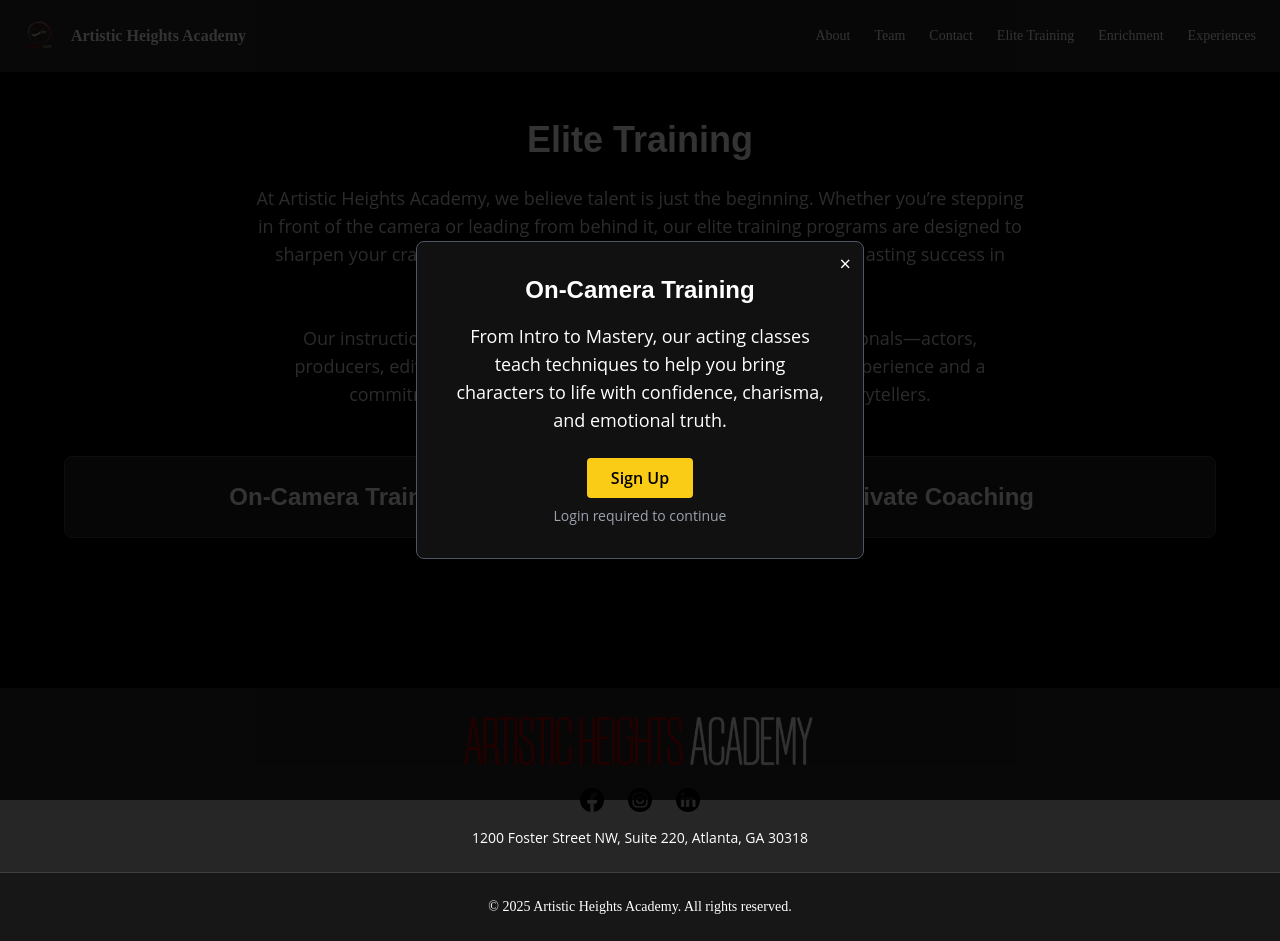
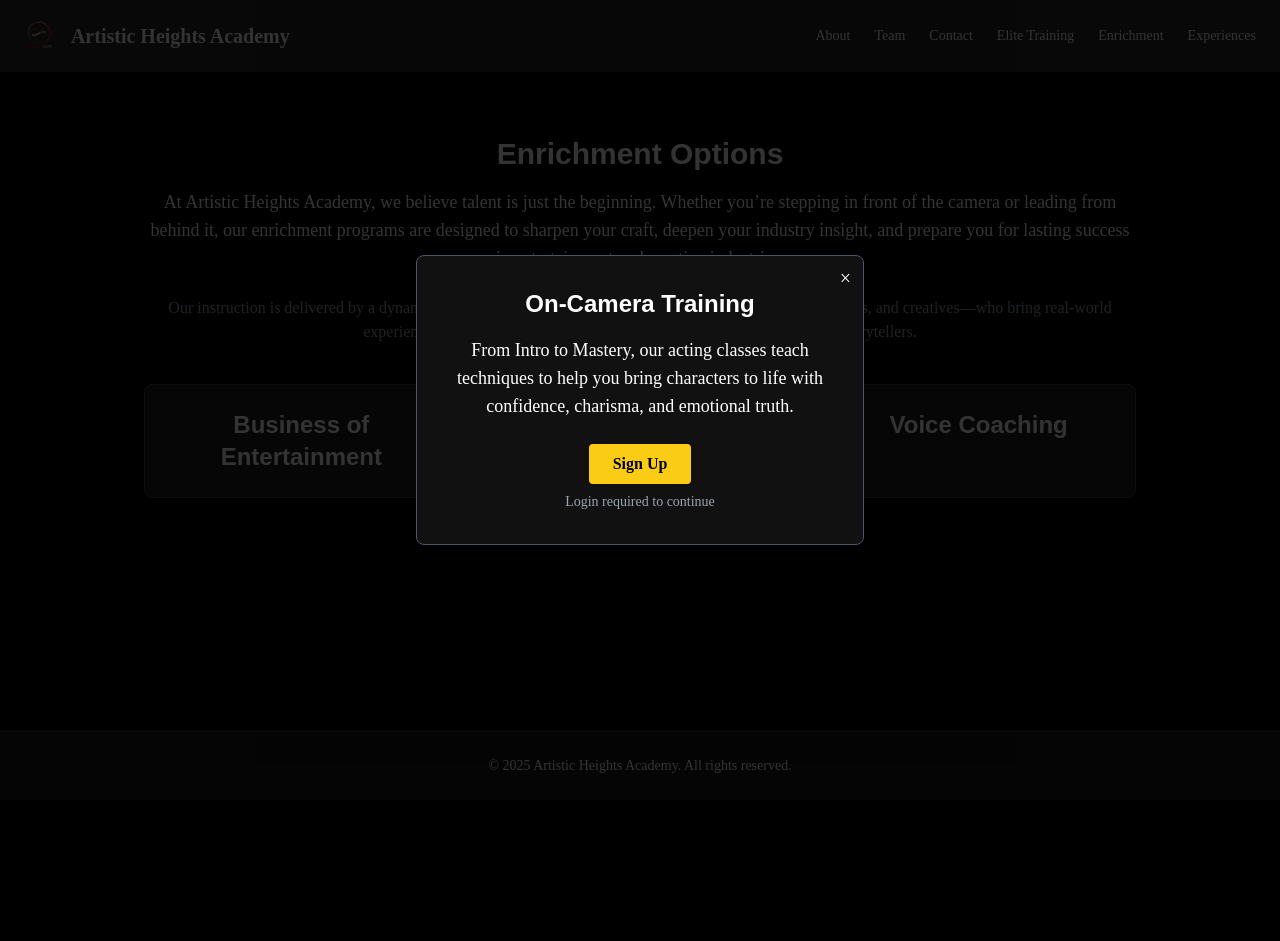
Before and after one commit to WHF-Post/aha-site-approval-v01, a Next.js app: page /elite-training in a window 1280 px wide. Both pictures are taken after a click on the element "On-Camera Training". After the commit the page ends 800 px from the top, so only its background shows below. Built offline with nearby package versions, Linux system fonts and the light colour scheme.

Commit message:
Fix: finalized login/register flow with redirect support

```diff
--- a/app/elite-training/page.tsx
+++ b/app/elite-training/page.tsx
@@ -1,44 +1,48 @@
 'use client';
 
 import { useState } from 'react';
+import { Transition } from '@headlessui/react';
 
 const trainingOptions = [
   {
-    title: 'On-Camera Training',
-    description:
-      'From Intro to Mastery, our acting classes teach techniques to help you bring characters to life with confidence, charisma, and emotional truth.',
+    title: 'Business of Entertainment',
+    description: `Learn how the industry really works—contracts, auditions, branding, agents,
+    unions, and strategy—so you’re ready for the real world.`,
     cta: 'Sign Up',
   },
   {
-    title: 'Private Coaching',
-    description:
-      'Personalized 1:1 sessions focused on role prep, monologue delivery, cold reads, and scene work tailored to your goals.',
-    cta: 'Book Now',
+    title: 'On-Camera Training',
+    description: `From Intro to Mastery, our acting classes teach techniques to help you bring
+    characters to life with confidence, charisma, and emotional truth.`,
+    cta: 'Sign Up',
+  },
+  {
+    title: 'Voice Coaching',
+    description: `Strengthen your voice with techniques that support projection, stamina,
+    articulation, and vocal power—perfect for actors, singers, and speakers.`,
+    cta: 'Sign Up',
   },
 ];
 
-export default function EliteTrainingPage() {
+export default function EnrichmentOptionsPage() {
   const [active, setActive] = useState<number | null>(null);
 
   return (
-    <div className="min-h-screen bg-black text-white flex flex-col justify-between font-sans">
-      <main className="flex flex-col items-center justify-center px-4 py-12">
-        <h1 className="text-4xl font-bold text-center mb-6 geo-regular">
-          Elite Training
-        </h1>
-
-        <p className="max-w-3xl text-lg text-center mb-12 text-gray-300">
-          At Artistic Heights Academy, we believe talent is just the beginning. Whether you’re stepping
-          in front of the camera or leading from behind it, our elite training programs are designed to
-          sharpen your craft, deepen your industry insight, and prepare you for lasting success in entertainment
-          and creative industries.
-          <br /><br />
-          Our instruction is delivered by a dynamic team of working professionals—actors, producers, editors,
-          coaches, and creatives—who bring real-world experience and a commitment to developing confident,
-          capable artists and storytellers.
+    <main className="px-4 py-16 max-w-5xl mx-auto text-center">
+      <h1 className="text-3xl font-bold mb-4 geo-regular">Enrichment Options</h1>
+      <p className="text-lg mb-6">
+        At Artistic Heights Academy, we believe talent is just the beginning. Whether you’re
+        stepping in front of the camera or leading from behind it, our enrichment programs are
+        designed to sharpen your craft, deepen your industry insight, and prepare you for lasting
+        success in entertainment and creative industries.
+      </p>
+      <p className="text-base mb-10 text-gray-400">
+        Our instruction is delivered by a dynamic team of working professionals—actors, producers,
+        editors, coaches, and creatives—who bring real-world experience and a commitment to
+        developing confident, capable artists and storytellers.
       </p>
 
-        <div className="grid grid-cols-1 sm:grid-cols-2 gap-8 w-full max-w-6xl">
+      <div className="grid grid-cols-1 sm:grid-cols-2 lg:grid-cols-3 gap-6">
         {trainingOptions.map((option, index) => (
           <div
             key={index}
@@ -49,7 +53,6 @@
           </div>
         ))}
       </div>
-      </main>
 
       {active !== null && (
         <div className="fixed inset-0 bg-black/80 flex items-center justify-center z-50">
@@ -64,39 +67,18 @@
               {trainingOptions[active].title}
             </h2>
             <p className="mb-6 text-lg">{trainingOptions[active].description}</p>
-            <button className="bg-yellow-400 text-black px-6 py-2 rounded hover:bg-yellow-500 font-semibold transition">
+            <button
+              className="bg-yellow-400 text-black px-6 py-2 rounded hover:bg-yellow-500 font-semibold transition"
+              onClick={() => {
+                window.location.href = "/login?redirect=https://forms.fillout.com/t/mt2v5XiKAuus";
+              }}
+            >
               {trainingOptions[active].cta}
             </button>
             <p className="text-sm mt-2 text-gray-400">Login required to continue</p>
           </div>
         </div>
       )}
-
-      {/* Sticky Footer */}
-      <footer className="bg-neutral-800 text-white text-center text-sm py-6">
-        <div className="max-w-7xl mx-auto flex flex-col items-center justify-center space-y-4">
-          <img src="/aha_logo_txt.png" alt="AHA Logo" className="h-[60px] w-auto object-contain" />
-          <div className="flex space-x-6">
-            <a href="https://www.facebook.com/profile.php?id=61574999932660" target="_blank" rel="noopener noreferrer">
-              <img src="/icons/facebook-logo_icon.png" alt="Facebook" className="h-6 w-6 hover:scale-110 transition" />
-            </a>
-            <a href="https://www.instagram.com/artisticheightsacademy/" target="_blank" rel="noopener noreferrer">
-              <img src="/icons/instagram-logo_icon.png" alt="Instagram" className="h-6 w-6 hover:scale-110 transition" />
-            </a>
-            <a href="https://www.linkedin.com/company/artistic-heights-academy/" target="_blank" rel="noopener noreferrer">
-              <img src="/icons/linkedin-logo_icon.png" alt="LinkedIn" className="h-6 w-6 hover:scale-110 transition" />
-            </a>
-          </div>
-          <a
-            href="https://www.google.com/maps/place/1200+Foster+Street+NW,+Suite+220,+Atlanta,+GA+30318"
-            target="_blank"
-            rel="noopener noreferrer"
-            className="text-sm hover:text-yellow-300 transition-colors duration-300"
-          >
-            1200 Foster Street NW, Suite 220, Atlanta, GA 30318
-          </a>
-        </div>
-      </footer>
-    </div>
+    </main>
   );
 }
--- a/app/enrichment-options/page.tsx
+++ b/app/enrichment-options/page.tsx
@@ -64,7 +64,10 @@
               {trainingOptions[active].title}
             </h2>
             <p className="mb-6 text-lg">{trainingOptions[active].description}</p>
-            <button className="bg-yellow-400 text-black px-6 py-2 rounded hover:bg-yellow-500 font-semibold transition">
+            <button
+  className="bg-yellow-400 text-black px-6 py-2 rounded hover:bg-yellow-500 font-semibold transition"
+  onClick={() => alert('Form link coming soon')}
+>
               {trainingOptions[active].cta}
             </button>
             <p className="text-sm mt-2 text-gray-400">Login required to continue</p>
--- a/app/layout.tsx
+++ b/app/layout.tsx
@@ -24,7 +24,11 @@
                   className="h-10 w-auto object-contain"
                 />
               </Link>
-              <span className="text3xl font-bold">Artistic Heights Academy</span>
+              <Link href="/login">
+  <span className="text-xl font-bold cursor-pointer hover:text-yellow-400">
+    Artistic Heights Academy
+  </span>
+</Link>
             </div>
             <div className="flex space-x-6 text-sm">
               <a href="/about" className="hover:text-yellow-300">About</a>
--- /dev/null
+++ b/app/login/page.tsx
@@ -0,0 +1,67 @@
+'use client';
+
+import { useRouter, useSearchParams } from 'next/navigation';
+import { useState } from 'react';
+import { signInWithEmailAndPassword } from 'firebase/auth';
+import { auth } from '@/lib/firebase';
+
+export default function LoginPage() {
+  const router = useRouter();
+  const searchParams = useSearchParams();
+  const redirect = searchParams.get('redirect') || '/store';
+
+  const [email, setEmail] = useState('');
+  const [password, setPassword] = useState('');
+  const [error, setError] = useState('');
+
+  const handleLogin = async (e: React.FormEvent) => {
+    e.preventDefault();
+    setError('');
+    try {
+      await signInWithEmailAndPassword(auth, email, password);
+      router.push(redirect);
+    } catch (err: any) {
+      setError(err.message || 'Login failed');
+    }
+  };
+
+  return (
+    <main className="flex flex-col items-center justify-center min-h-screen p-6 bg-black text-white">
+      <h1 className="text-3xl font-bold mb-6">Login</h1>
+      <form onSubmit={handleLogin} className="w-full max-w-sm space-y-4">
+        <input
+          type="email"
+          placeholder="Email"
+          className="w-full p-3 rounded text-black"
+          value={email}
+          onChange={(e) => setEmail(e.target.value)}
+          required
+        />
+        <input
+          type="password"
+          placeholder="Password"
+          className="w-full p-3 rounded text-black"
+          value={password}
+          onChange={(e) => setPassword(e.target.value)}
+          required
+        />
+        <button
+          type="submit"
+          className="w-full bg-yellow-400 text-black py-3 rounded hover:bg-yellow-500 font-semibold transition"
+        >
+          Sign In
+        </button>
+        {error && <p className="text-red-500 text-sm mt-2">{error}</p>}
+      </form>
+      <p className="text-sm text-gray-400 text-center mt-4">
+        Don’t have an account?{' '}
+        <a
+          href={`/register?redirect=${encodeURIComponent(redirect)}`}
+          className="text-yellow-400 hover:underline"
+        >
+          Sign up
+        </a>
+      </p>
+    </main>
+  );
+}
--- /dev/null
+++ b/app/register/page.tsx
@@ -0,0 +1,58 @@
+'use client';
+
+import { useState } from 'react';
+import { useRouter, useSearchParams } from 'next/navigation';
+import { createUserWithEmailAndPassword } from 'firebase/auth';
+import { auth } from '@/lib/firebase';
+
+export default function RegisterPage() {
+  const router = useRouter();
+  const searchParams = useSearchParams();
+  const redirect = searchParams.get('redirect') || '/store';
+
+  const [email, setEmail] = useState('');
+  const [password, setPassword] = useState('');
+  const [error, setError] = useState('');
+
+  const handleRegister = async (e: React.FormEvent) => {
+    e.preventDefault();
+    setError('');
+    try {
+      await createUserWithEmailAndPassword(auth, email, password);
+      router.push(redirect);
+    } catch (err: any) {
+      setError(err.message || 'Registration failed');
+    }
+  };
+
+  return (
+    <main className="flex flex-col items-center justify-center min-h-screen p-6 bg-black text-white">
+      <h1 className="text-3xl font-bold mb-6">Register</h1>
+      <form onSubmit={handleRegister} className="w-full max-w-sm space-y-4">
+        <input
+          type="email"
+          placeholder="Email"
+          className="w-full p-3 rounded text-black"
+          value={email}
+          onChange={(e) => setEmail(e.target.value)}
+          required
+        />
+        <input
+          type="password"
+          placeholder="Password"
+          className="w-full p-3 rounded text-black"
+          value={password}
+          onChange={(e) => setPassword(e.target.value)}
+          required
+        />
+        <button
+          type="submit"
+          className="w-full bg-yellow-400 text-black py-3 rounded hover:bg-yellow-500 font-semibold transition"
+        >
+          Sign Up
+        </button>
+        {error && <p className="text-red-500 text-sm mt-2">{error}</p>}
+      </form>
+    </main>
+  );
+}
--- /dev/null
+++ b/components/LogoutButton.tsx
@@ -0,0 +1,15 @@
+'use client';
+
+import { signOut } from 'firebase/auth';
+import { auth } from '@/lib/firebase';
+
+export default function LogoutButton() {
+  return (
+    <button
+      onClick={() => signOut(auth)}
+      className="text-sm bg-red-600 text-white px-4 py-2 rounded hover:bg-red-700"
+    >
+      Logout
+    </button>
+  );
+}
--- /dev/null
+++ b/lib/firebase.ts
@@ -0,0 +1,18 @@
+// /lib/firebase.ts
+import { initializeApp } from "firebase/app";
+import { getAuth } from "firebase/auth";
+
+const firebaseConfig = {
+  apiKey: "AIzaSyDqdAN-g60kledJ8_bRZmvVRiKGNwMEwR4",
+  authDomain: "aha-site.firebaseapp.com",
+  projectId: "aha-site",
+  storageBucket: "aha-site.firebasestorage.app",
+  messagingSenderId: "381330935757",
+  appId: "1:381330935757:web:666811fa1c627dc7ee7e84",
+  measurementId: "G-Q5LH4E4S1V"
+};
+
+const app = initializeApp(firebaseConfig);
+const auth = getAuth(app);
+
+export { auth };
--- a/package.json
+++ b/package.json
@@ -9,6 +9,7 @@
         "lint": "next lint"
     },
     "dependencies": {
+        "firebase": "^11.9.0",
         "next": "13.5.6",
         "react": "18.2.0",
         "react-dom": "18.2.0"
```
Also changed, not shown: lib/withAuth.tsx (added, +22 -0 lines), tsconfig.json (+6 -8 lines), 1 other file (tests, documents, lock files or other folders). Lines whose indentation alone changed are shown as unchanged.
